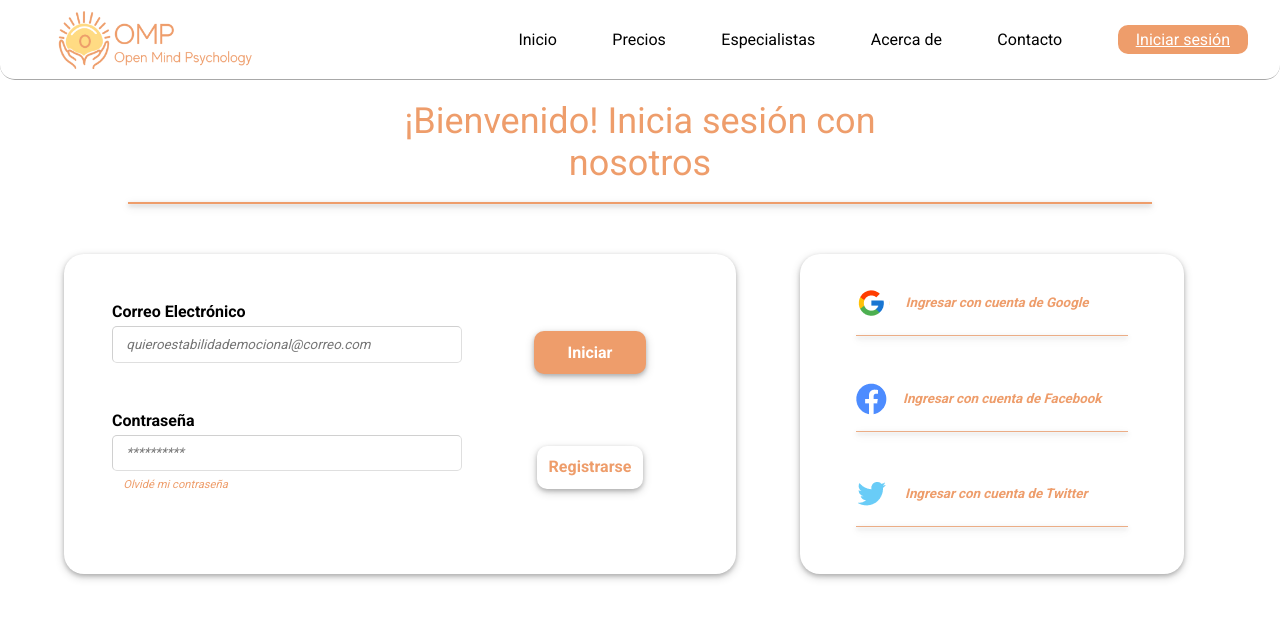
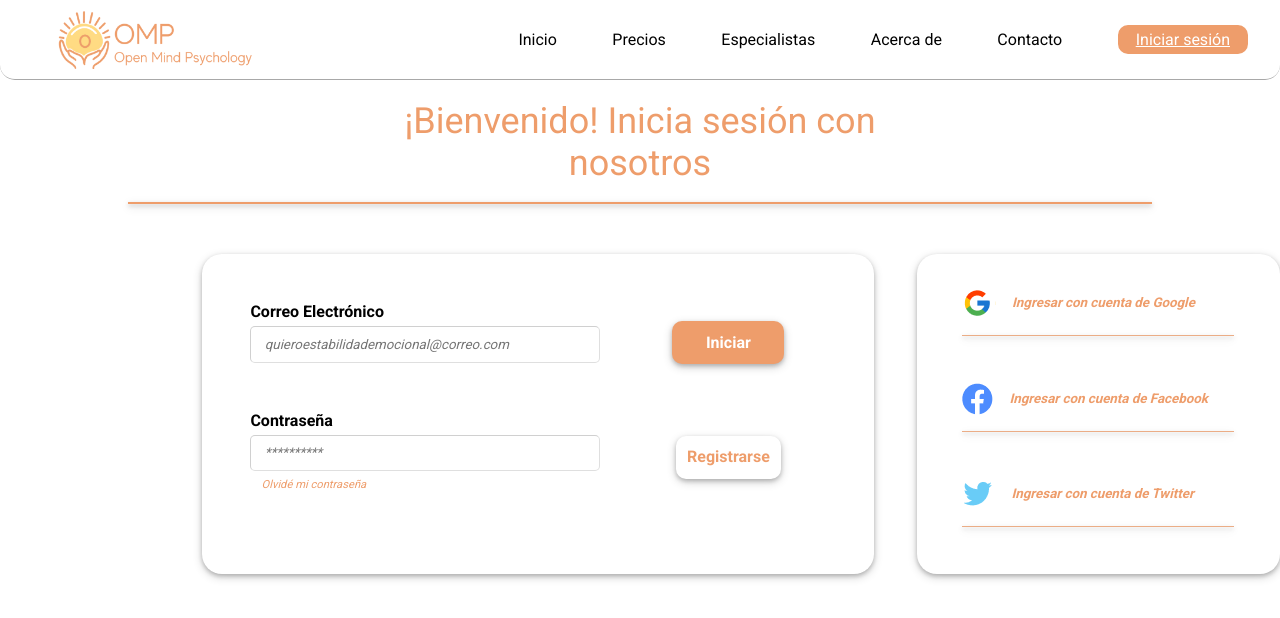
Before and after one commit to sabucds/Open-Mind-Psychology, a React (Create React App) app: page /iniciar in a window 1280 px wide. Shown: the top 618 px of the page. Built offline with nearby package versions, Linux system fonts and the light colour scheme; no server answers.

Commit message:
iniciar sesion movido

```diff
--- a/src/components/pages/IniciarSesion/IniciarSesion.css
+++ b/src/components/pages/IniciarSesion/IniciarSesion.css
@@ -47,6 +47,7 @@ label {
 .inicio-box {
   display: flex;
   justify-content: center;
+  margin-left: 160px;
   width: 50em;
   height: 24.5625em;
 }
@@ -99,6 +100,7 @@ label {
 }
 
 .buttons {
+  margin-top: -20px;
   width: 16em;
   display: flex;
   flex-direction: column;
@@ -215,6 +217,7 @@ label {
     width: 100%;
     height: max-content;
     margin-bottom: 20px;
+    margin-left:0px;
   }
   .inicio-sesion {
     width: 100%;
@@ -225,6 +228,7 @@ label {
   .buttons {
     width: 100%;
     flex-direction: row;
+    margin-top: 0px;
   }
   #login-data {
     margin-top: 20px;
```
